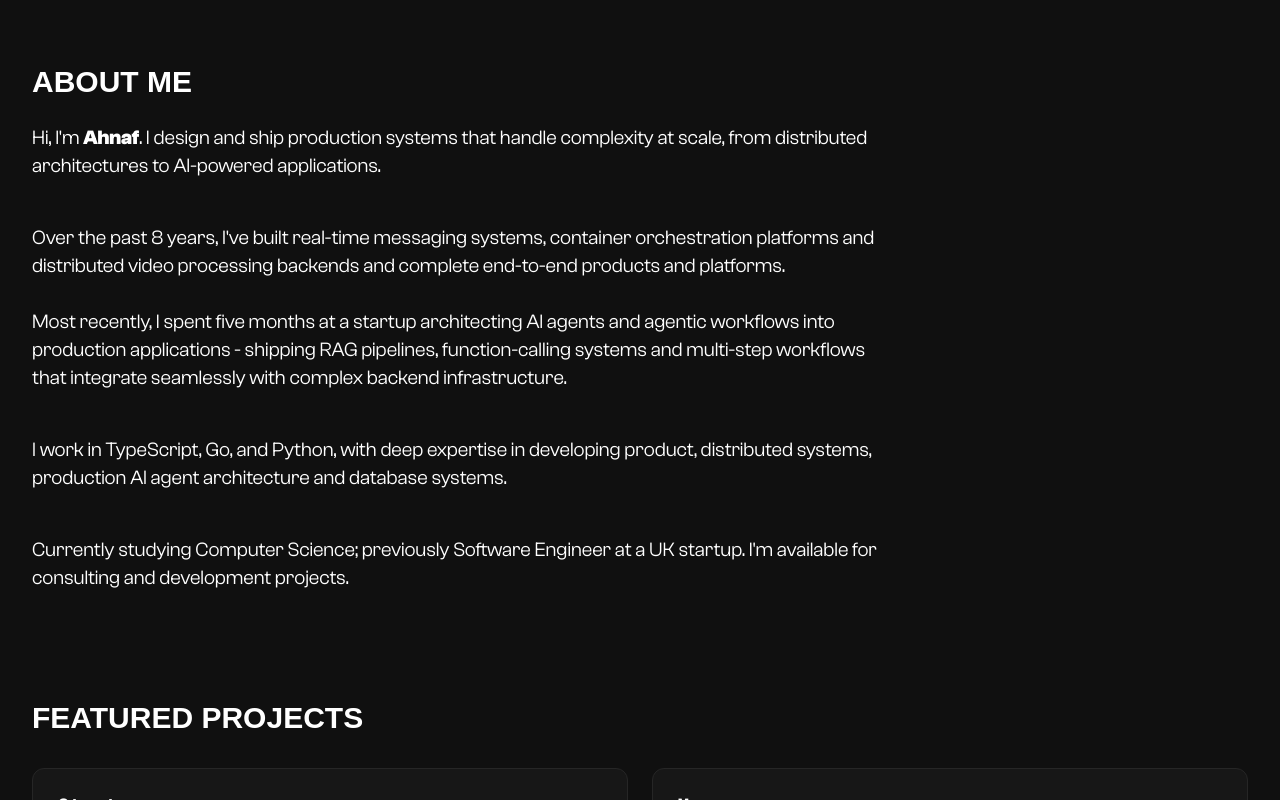
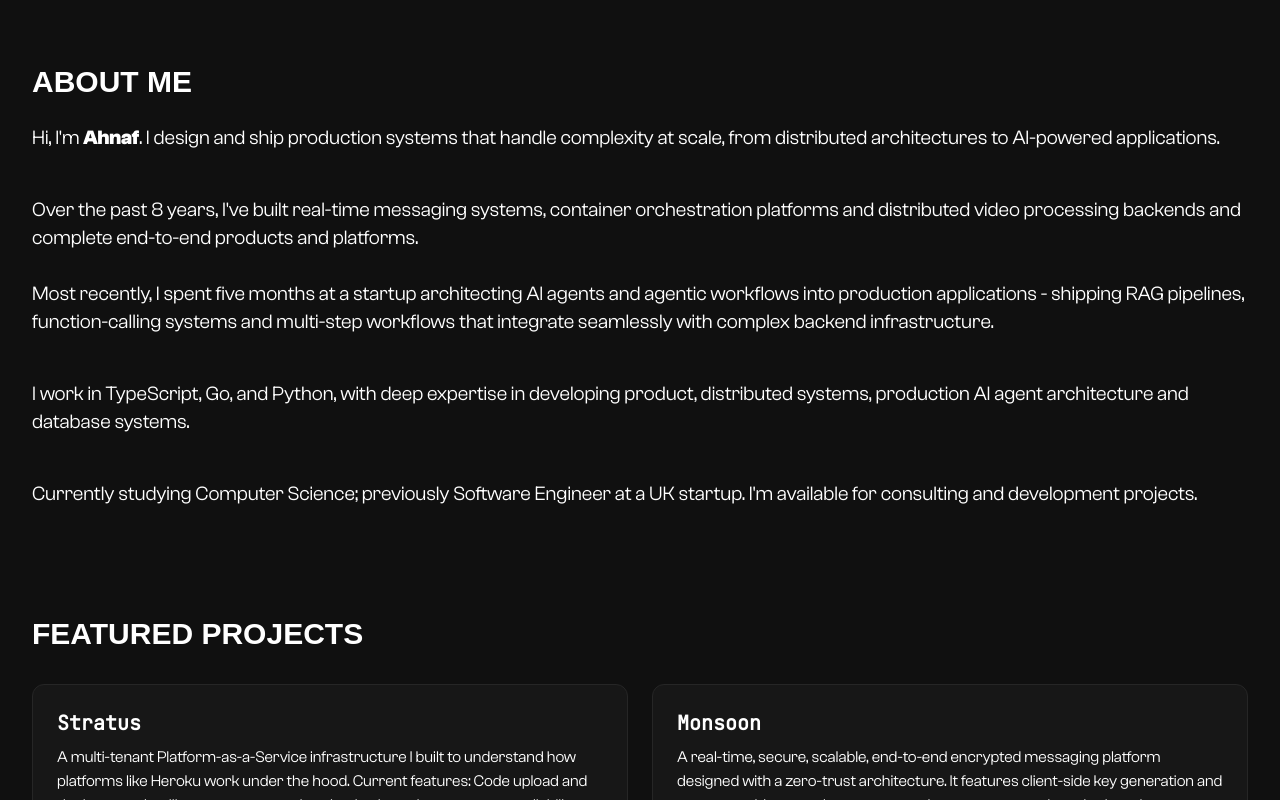
Before and after one commit to ahnaf-zamil/ahnafzamil.com, a Next.js app: page / in a window 1280 px wide. Shown: the part 800-1600 px from the top of the page. Built offline with nearby package versions, Linux system fonts and the light colour scheme; a web font is replaced by a local one.

Commit message:
chore: reduce particles, fix about width

```diff
--- a/src/components/About.tsx
+++ b/src/components/About.tsx
@@ -6,7 +6,7 @@ export default function About() {
           <h2 className="text-3xl font-semibold mb-6 text-white text-center md:text-left font-title">
             ABOUT ME
           </h2>
-          <div className="w-full max-w-[70%] text-xl text-theme-text">
+          <div className="w-full max-w-full text-xl text-theme-text">
             <p className="mb-4">
               Hi, I&apos;m <b>Ahnaf</b>. I design and ship production systems that handle complexity at scale, from distributed architectures to AI-powered applications.
             </p>
--- a/src/components/ParticlesBackground.tsx
+++ b/src/components/ParticlesBackground.tsx
@@ -22,7 +22,7 @@ export default function ParticlesBackground() {
         options: {
           fpsLimit: 60,
           particles: {
-            number: { value: 60, density: { enable: false }, limit: { value: 80 } },
+            number: { value: 40, density: { enable: false },  },
             links: {
               enable: true,
               opacity: 0.6,
```
